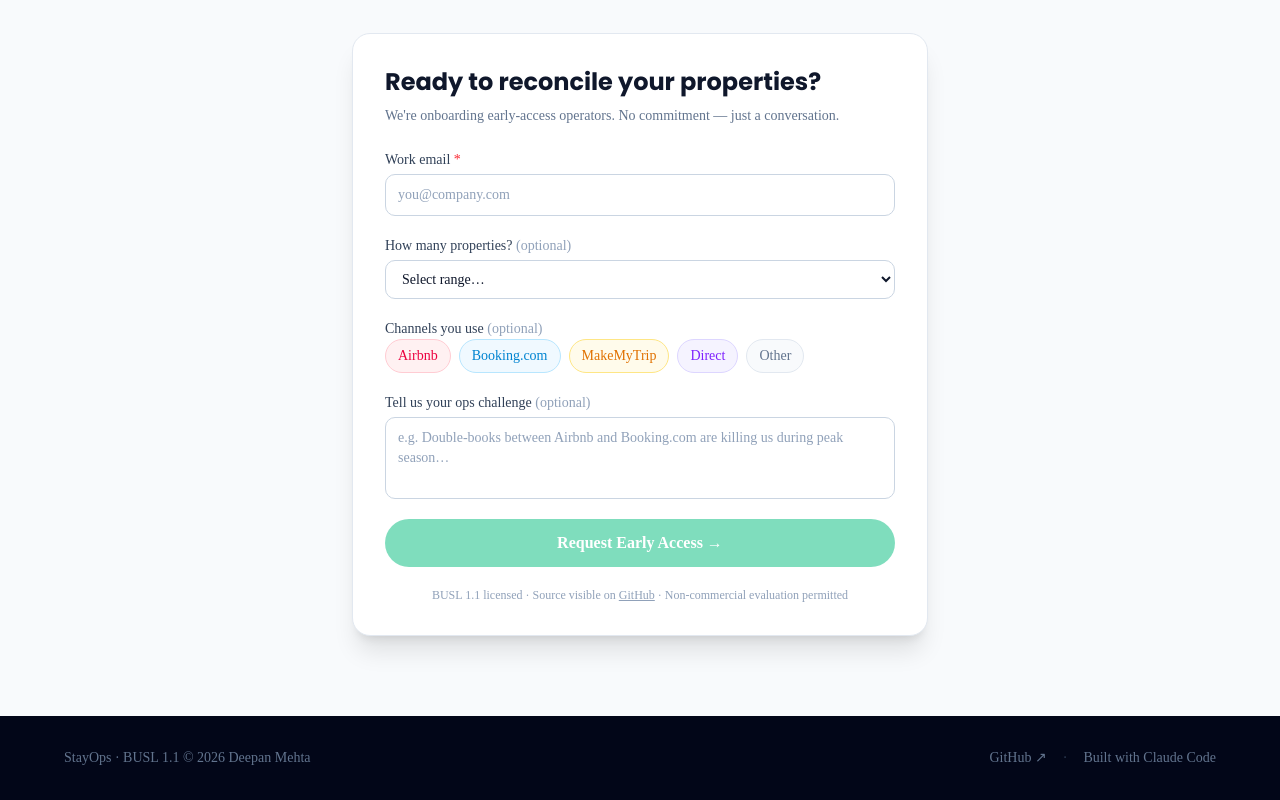
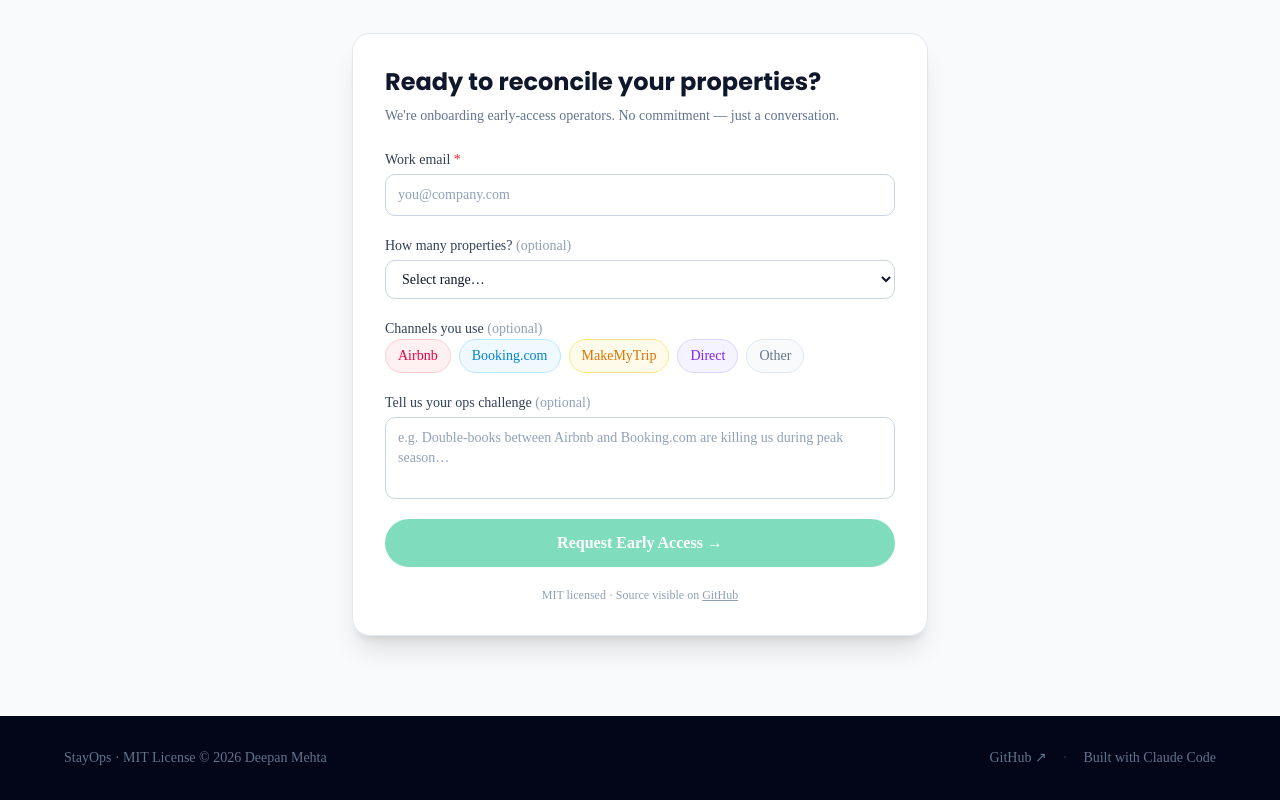
Before and after one commit to deepan-mehta-analytics/stayops, a Next.js app: page / in a window 1280 px wide. Shown: the part 3628-4428 px from the top of the page. Built offline with nearby package versions, Linux system fonts and the light colour scheme.

Commit message:
fix: update live landing page license copy for MIT swap
Footer and lead-form privacy note still displayed "BUSL 1.1" and
"Non-commercial evaluation permitted" after the license changed to
MIT in the prior commit — caught during a README staleness sweep.

```diff
--- a/app/(marketing)/page.tsx
+++ b/app/(marketing)/page.tsx
@@ -57,7 +57,7 @@ export default async function LandingPage({
         {/* Footer */}
         <footer className="bg-slate-950 text-slate-500 py-8 px-6">
           <div className="max-w-6xl mx-auto flex flex-col sm:flex-row items-center justify-between gap-4 text-sm">
-            <span>StayOps · BUSL 1.1 © 2026 Deepan Mehta</span>
+            <span>StayOps · MIT License © 2026 Deepan Mehta</span>
             <div className="flex items-center gap-4">
               <a
                 href="https://github.com/deepan-mehta-analytics/stayops"
--- a/components/marketing/lead-form.tsx
+++ b/components/marketing/lead-form.tsx
@@ -273,10 +273,9 @@ export function LeadForm({ utmSource, utmMedium, utmCampaign }: LeadFormProps) {
 
         {/* Privacy / license note */}
         <p className="text-center text-xs text-slate-400">
-          BUSL 1.1 licensed · Source visible on{" "}
+          MIT licensed · Source visible on{" "}
           <a href="https://github.com/deepan-mehta-analytics/stayops" target="_blank" rel="noopener noreferrer"
              className="underline hover:text-slate-600">GitHub</a>
-          {" "}· Non-commercial evaluation permitted
         </p>
 
       </form>
```
